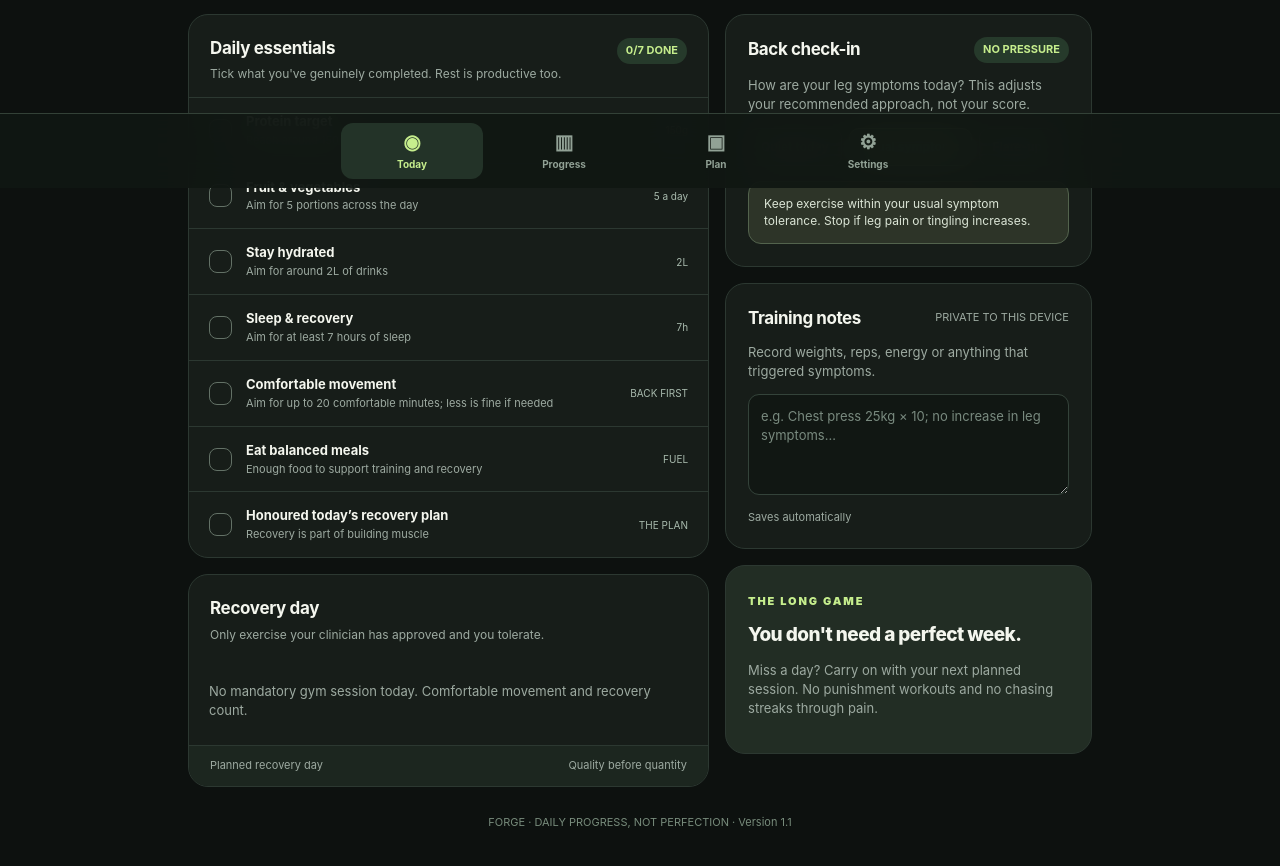
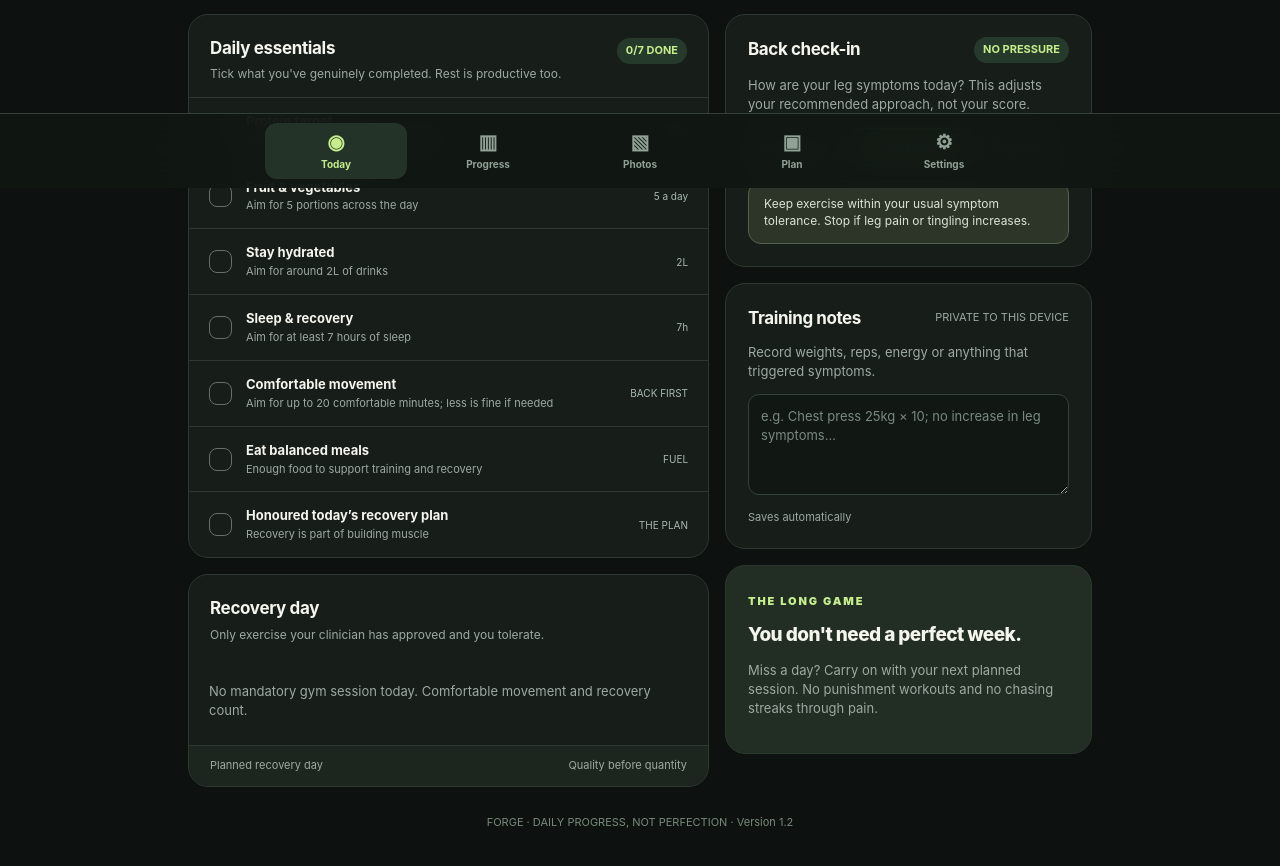
Before and after one commit to fxnrcmncq2-arch/vwrl-price-feed, a plain HTML site: page physique/index.html in a window 1280 px wide. Shown: the part 612-1478 px from the top of the page. Drawn offline with Linux system fonts and the light colour scheme.

Commit message:
Integrate FORGE physique coaching v1.2

```diff
--- a/physique/index.html
+++ b/physique/index.html
@@ -47,6 +47,7 @@
     <div class="mini-stat-grid" id="stats"></div>
     <div class="content-grid"><article class="card pad"><h2 style="margin:0 0 6px;font-size:17px">Daily consistency</h2><p class="small muted" style="margin-top:0">Completed habits, not calorie burn or pain tolerance.</p><div class="chart-mini" id="chart"></div><div style="margin-top:20px" id="week-breakdown"></div></article><article class="card pad"><h2 style="margin:0 0 5px;font-size:17px">Weekly physique check-in</h2><p class="small muted">Optional. Record once a week, under similar conditions.</p><div class="metric-row" style="margin:17px 0"><label class="form-field"><span class="field-title">Body weight (kg)</span><input type="number" step="0.1" min="25" max="400" inputmode="decimal" id="metric-weight" class="input" placeholder="e.g. 83.0"></label><label class="form-field"><span class="field-title">Waist (cm)</span><input type="number" step="0.1" min="30" max="250" inputmode="decimal" id="metric-waist" class="input" placeholder="Optional"></label></div><label class="form-field"><span class="field-title">How did this week go?</span><textarea class="edit" id="metric-reflection" rows="3" placeholder="What went well? What will I adjust?"></textarea></label><button type="button" class="save" id="save-checkin" style="margin-top:14px">Save weekly check-in</button><div id="metric-history" style="margin-top:17px"></div></article></div>
   </section>
+  <section class="page" id="page-photos"><div class="section-title"><h2>Physique check-ins</h2><span class="pill">PRIVATE</span></div><div id="pc-photos" aria-live="polite"><div class="card pad"><p class="small muted">Loading your private photo gallery…</p></div></div></section>
   <section class="page" id="page-plan">
     <div class="section-title"><h2>The programme</h2><span class="pill">BACK-FIRST</span></div><div class="card pad"><span class="eyebrow">THE FIRST 12 WEEKS</span><h2 style="font-size:24px;letter-spacing:-.04em;margin:9px 0">The physique is built by showing up.</h2><p class="small muted">Two supported upper-body sessions, one rehab-focused day and sensible recovery. Your current leg symptoms mean increasing spinal loading should follow clinical assessment, not a calendar.</p><div id="plan-list"></div></div>
     <div class="section-title"><h2>Progression, without rushing</h2></div><div class="card pad"><div class="detail"><span><strong>Weeks 1–2</strong><br><span class="tiny muted">Ease back in</span></span><span class="small muted" style="max-width:62%;text-align:right">2 sets, light–moderate effort, 3–4 reps in reserve</span></div><div class="detail"><span><strong>Weeks 3–6</strong><br><span class="tiny muted">Find your rhythm</span></span><span class="small muted" style="max-width:62%;text-align:right">Progress toward listed sets only if symptoms stay settled</span></div><div class="detail"><span><strong>Weeks 7–12</strong><br><span class="tiny muted">Build steadily</span></span><span class="small muted" style="max-width:62%;text-align:right">Add reps then small weight increases; don't increase through sciatica</span></div><p class="fineprint">An exercise causing more radiating pain, tingling or weakness should be stopped and reassessed. Your physiotherapist can change the programme.</p></div>
@@ -57,9 +58,9 @@
     <div class="section-title"><h2>Your data</h2></div><div class="card pad"><p class="small muted" style="margin-top:0">Everything you tick or type is saved only in this browser on this device. There's no account, cloud sync or sharing of health information. Clearing website data or switching phones can erase your history.</p><div class="two-col"><button class="secondary-button" id="export-data" type="button">↓ Export backup</button><button class="secondary-button" id="import-data" type="button">↑ Import backup</button></div><input type="file" accept="application/json,.json" id="import-file" hidden><div style="margin-top:17px"><button class="textbtn" type="button" id="reset-data">Reset all my data</button></div></div>
     <div class="section-title"><h2>Make it an app</h2></div><div class="card pad"><p class="small" style="margin:0">On iPhone, open this URL in Safari, tap <strong>Share</strong>, then <strong>Add to Home Screen</strong>. Your tracker will open like an app.</p></div>
   </section>
-  <footer class="footer">FORGE · DAILY PROGRESS, NOT PERFECTION · Version 1.1</footer>
+  <footer class="footer">FORGE · DAILY PROGRESS, NOT PERFECTION · Version 1.2</footer>
 </main>
-<nav class="tabs" aria-label="Main navigation"><button class="tab active" data-tab="today" type="button"><span class="symbol">◉</span>Today</button><button class="tab" data-tab="progress" type="button"><span class="symbol">▥</span>Progress</button><button class="tab" data-tab="plan" type="button"><span class="symbol">▣</span>Plan</button><button class="tab" data-tab="settings" type="button"><span class="symbol">⚙</span>Settings</button></nav>
+<nav class="tabs" aria-label="Main navigation"><button class="tab active" data-tab="today" type="button"><span class="symbol">◉</span>Today</button><button class="tab" data-tab="progress" type="button"><span class="symbol">▥</span>Progress</button><button class="tab" data-tab="photos" type="button"><span class="symbol">▧</span>Photos</button><button class="tab" data-tab="plan" type="button"><span class="symbol">▣</span>Plan</button><button class="tab" data-tab="settings" type="button"><span class="symbol">⚙</span>Settings</button></nav>
 <div class="toast" role="status" id="toast"></div>
 <script>
 (() => {
@@ -124,5 +125,6 @@ renderToday();renderPlan();
 })();
 </script>
 <script src="./enhance.js?v=1.1" defer></script>
+<script src="./photo-coach.js?v=1.2" defer></script>
 </body>
 </html>
```
